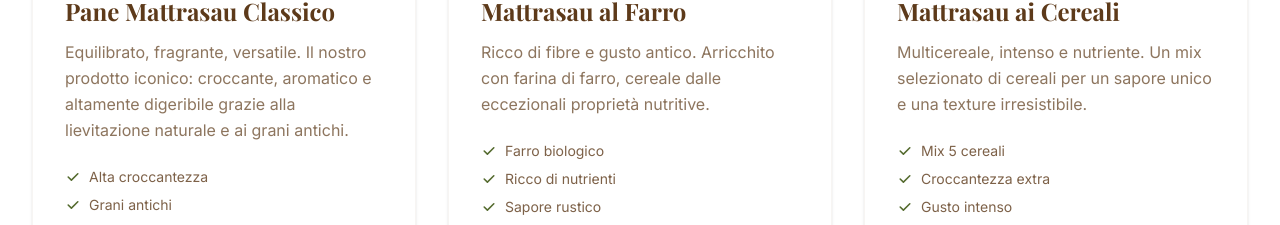
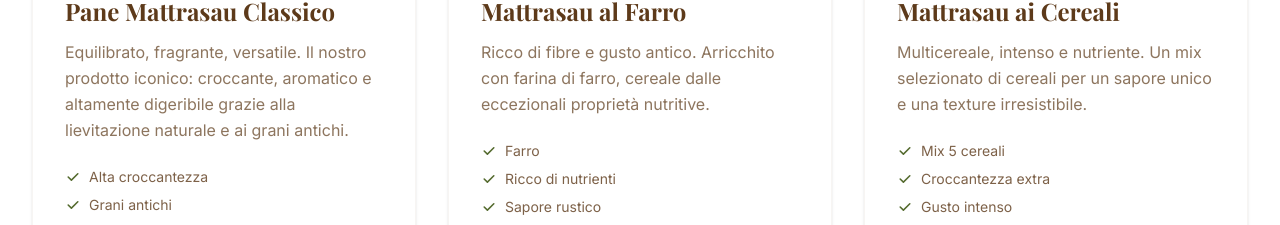
Before and after one commit to Amattra/panemattrasau, a Next.js app: page / in a window 1280 px wide. Shown: the part 3411-3636 px from the top of the page. Built offline with nearby package versions, Linux system fonts and the light colour scheme; a web font is replaced by a local one.

Commit message:
Replace 'Farro biologico' with 'Farro' across all pages

```diff
--- a/src/app/page.tsx
+++ b/src/app/page.tsx
@@ -13,7 +13,7 @@ const featuredProducts = [
   {
     name: "Mattrasau al Farro",
     description: "Ricco di fibre e gusto antico. Arricchito con farina di farro, cereale dalle eccezionali proprietà nutritive.",
-    features: ["Farro biologico", "Ricco di nutrienti", "Sapore rustico"],
+    features: ["Farro", "Ricco di nutrienti", "Sapore rustico"],
     image: "/images/products/farro.jpg",
   },
   {
--- a/src/app/pane-mattrasau/page.tsx
+++ b/src/app/pane-mattrasau/page.tsx
@@ -29,7 +29,7 @@ const mattrasauProducts = [
   {
     name: "Mattrasau al Farro",
     description: "Ricco di fibre e gusto antico. Arricchito con farina di farro, cereale dalle eccezionali proprietà nutritive.",
-    features: ["Farro biologico", "Ricco di nutrienti", "Sapore rustico"],
+    features: ["Farro", "Ricco di nutrienti", "Sapore rustico"],
     image: "/images/products/farro.jpg",
   },
   {
--- a/src/app/prodotti/page.tsx
+++ b/src/app/prodotti/page.tsx
@@ -22,7 +22,7 @@ const mattrasauProducts = [
   {
     name: "Mattrasau al Farro",
     description: "Arricchito con farina di farro, cereale antico dalle eccezionali propriet nutritive.",
-    features: ["Farro biologico", "Ricco di nutrienti", "Sapore rustico"],
+    features: ["Farro", "Ricco di nutrienti", "Sapore rustico"],
     image: "/images/products/farro.jpg",
   },
   {
```
